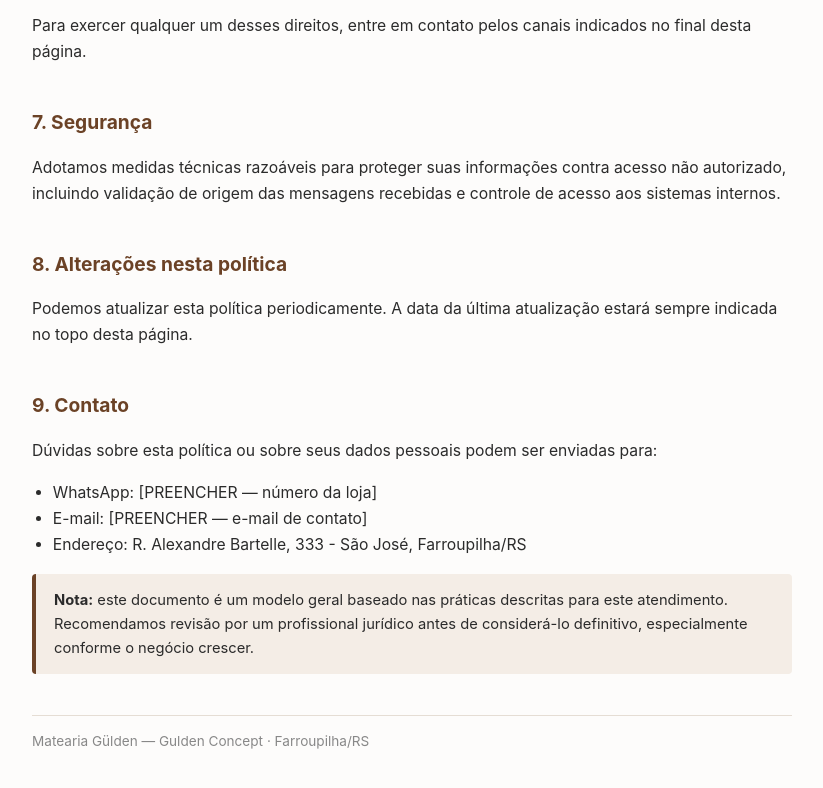
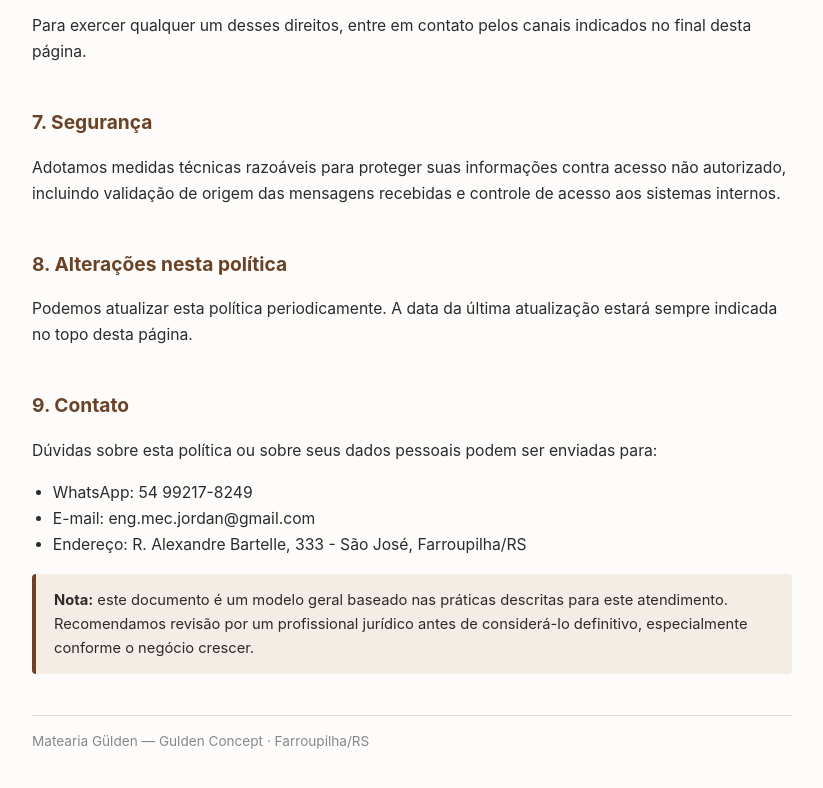
Before and after one commit to engmecjordan-bit/mateariagulden, a website: page privacidade.html in a window 1280 px wide. Shown: the part 1726-2514 px from the top of the page, without its empty margins (228-1051 px from the left). Drawn offline with Linux system fonts and the light colour scheme.

Commit message:
Update privacidade.html

```diff
--- a/privacidade.html
+++ b/privacidade.html
@@ -110,8 +110,8 @@
 <h2>9. Contato</h2>
 <p>Dúvidas sobre esta política ou sobre seus dados pessoais podem ser enviadas para:</p>
 <ul>
-  <li>WhatsApp: [PREENCHER — número da loja]</li>
-  <li>E-mail: [PREENCHER — e-mail de contato]</li>
+  <li>WhatsApp: 54 99217-8249</li>
+  <li>E-mail: eng.mec.jordan@gmail.com</li>
   <li>Endereço: R. Alexandre Bartelle, 333 - São José, Farroupilha/RS</li>
 </ul>
 
```
